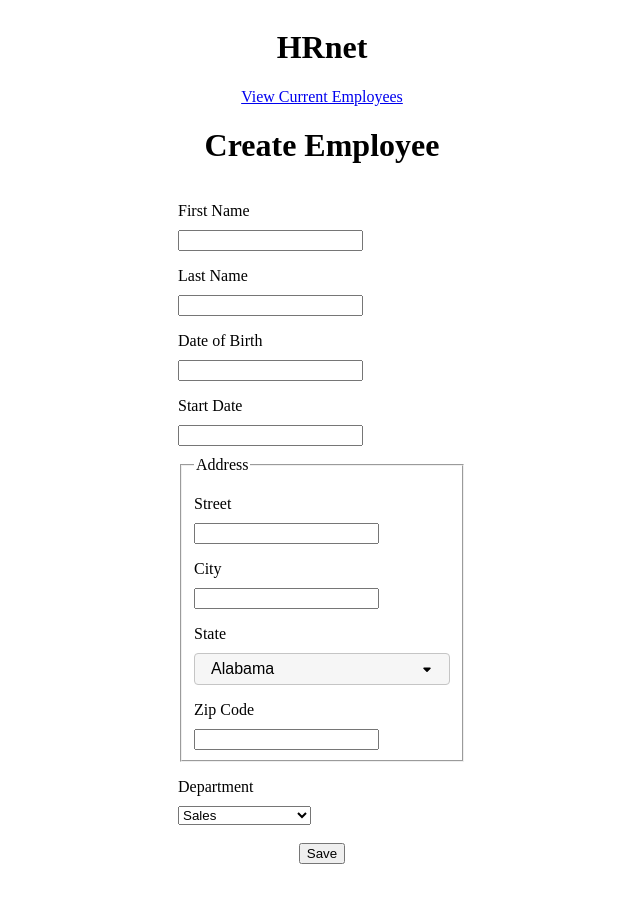
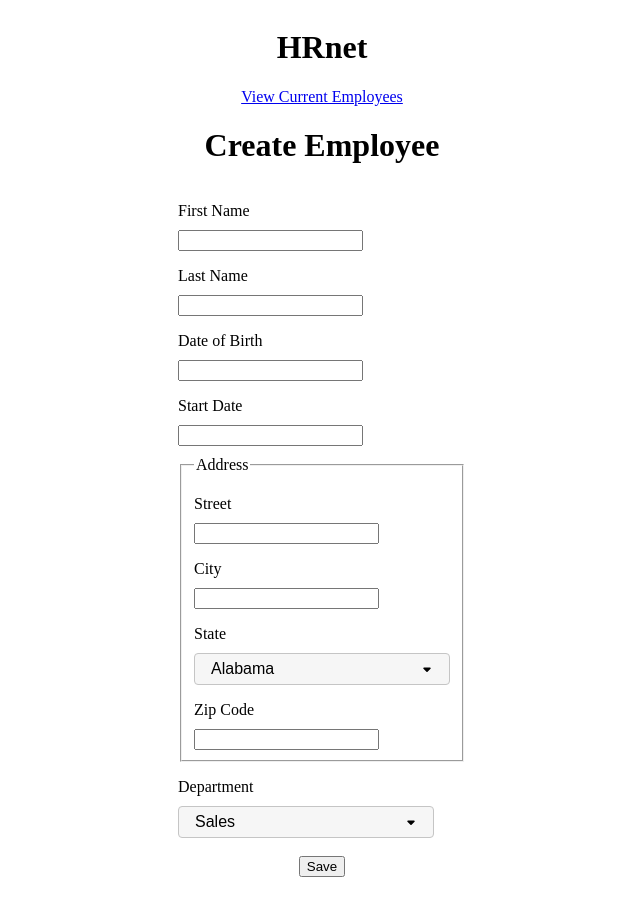
Before and after one commit to flafonso/OC_P14_HRnet, a React (Vite) app: page / in a window 1280 px wide. Shown: the top 916 px of the page, without its empty margins (318-958 px from the left). Built offline with nearby package versions, Linux system fonts and the light colour scheme.

Commit message:
Added departmentList to data.ts and updated EmployeeForm.tsx to use it

```diff
--- a/src/data/data.ts
+++ b/src/data/data.ts
@@ -2,6 +2,29 @@ type Options = {
   label: string;
   value: string;
 }[];
+
+export const departmentList: Options = [
+  {
+    label: "Sales",
+    value: "Sales"
+  },
+  {
+    label: "Marketing",
+    value: "Marketing"
+  },
+  {
+    label: "Engineering",
+    value: "Engineering"
+  },
+  {
+    label: "Human Resources",
+    value: "Human Resources"
+  },
+  {
+    label: "Legal",
+    value: "Legal"
+  },
+]
 
 export const stateList: Options = [
   {
--- a/src/features/employeeForm/EmployeeForm.tsx
+++ b/src/features/employeeForm/EmployeeForm.tsx
@@ -6,7 +6,7 @@ import { AppDispatch } from "../../app/store";
 import { addEmployee } from "./employeeSlice";
 import SelectMenu from "../../components/selectMenu/SelectMenu";
 
-import { stateList } from "../../data/data";
+import { stateList, departmentList } from "../../data/data";
 
 const schema = z.object({
   firstName: z.string().min(1),
@@ -67,7 +67,13 @@ function EmployeeForm() {
           control={control}
           defaultValue={stateList[0].value}
           render={({ field }) => (
-            <SelectMenu onChange={field.onChange} defaultValue={field.value} options={stateList} name="state" id="state" />
+            <SelectMenu
+              name="state"
+              id="state"
+              onChange={field.onChange}
+              defaultValue={field.value}
+              options={stateList}
+            />
           )}
         />
         <label htmlFor="zip-code">Zip Code</label>
@@ -75,13 +81,20 @@ function EmployeeForm() {
       </fieldset>
 
       <label htmlFor="department">Department</label>
-      <select {...register("department")} name="department" id="department">
-        <option>Sales</option>
-        <option>Marketing</option>
-        <option>Engineering</option>
-        <option>Human Resources</option>
-        <option>Legal</option>
-      </select>
+      <Controller
+        name="department"
+        control={control}
+        defaultValue={departmentList[0].value}
+        render={({ field }) => (
+          <SelectMenu
+            name="department"
+            id="department"
+            onChange={field.onChange}
+            defaultValue={field.value}
+            options={departmentList}
+          />
+        )}
+      />
       {Object.keys(errors).length > 0 && (
         <span className="form-error-message">Need to fill in all fields</span>
       )}
```
